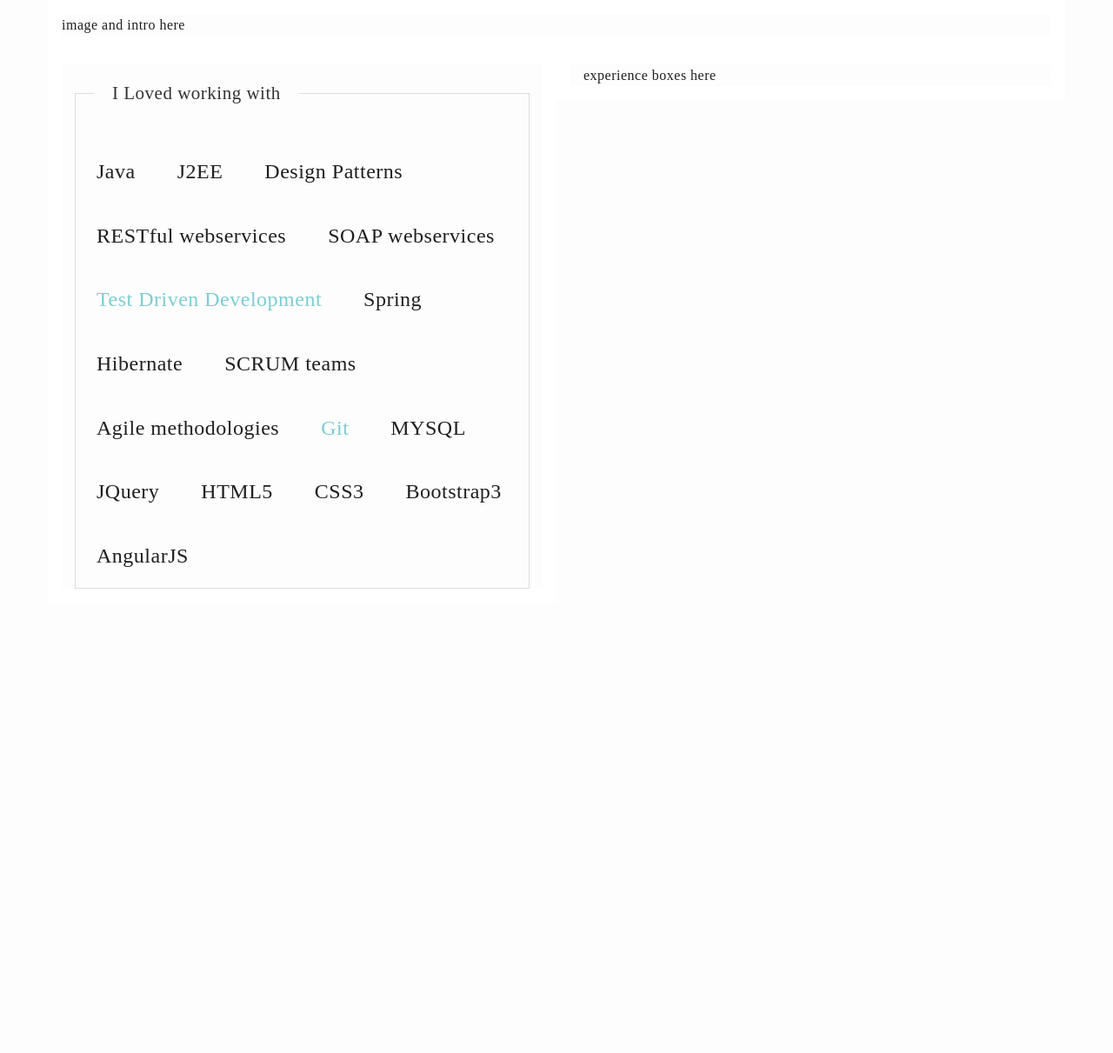
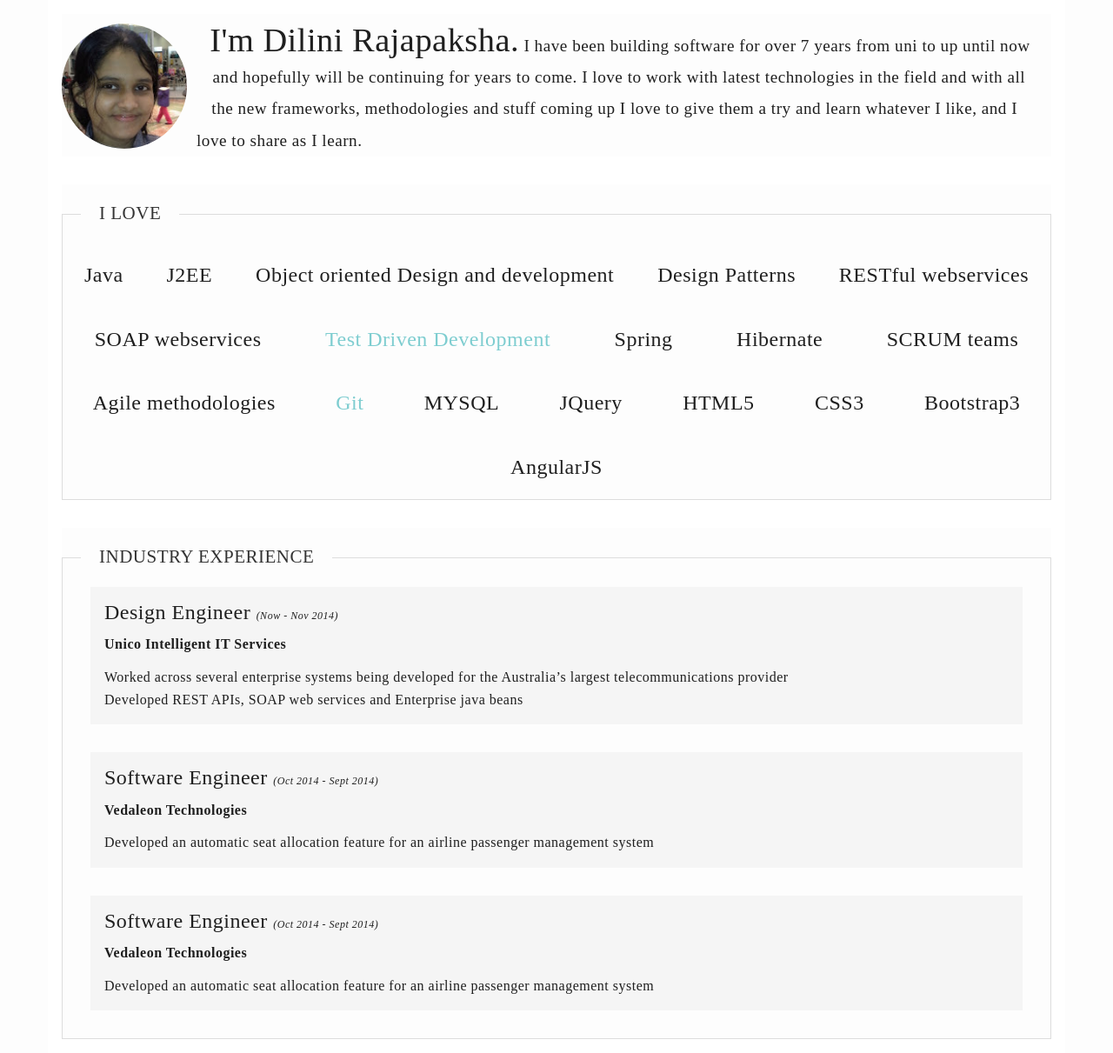
Before and after one commit to DiliniRajapaksha/DeveloperJournal, a Jekyll site: the page built from about.html, in a window 1280 px wide. Shown: the whole page at 87% size. Built offline with Jekyll 4.4.1, drawn with Linux system fonts in a browser that asks for light colours; nearby versions of some CDN libraries; before the commit the page ends 900 px from its top, so only the background shows below that.

Commit message:
update profile

```diff
--- a/about.html
+++ b/about.html
@@ -8,16 +8,18 @@ title: Dilini Rajapaksha
 
   <div class="row">
      <div class="box">
-        image and intro here
+        <img class="img-circle img-shape" src="{{ "/assets/img/self.jpg" | prepend: site.baseurl }}">
+        <div class="shape-text"><span class="lg-txt">I'm Dilini Rajapaksha.</span> I have been building software for over 7 years from uni to up until now and hopefully will be continuing for years to come. I love to work with latest technologies in the field and with all the new frameworks, methodologies and stuff coming up I love to give them a try and learn whatever I like, and I love to share as I learn.</div>
       </div>
   </div>
   <div class="row">
-     <div class="box col-lg-6">
+     <div class="box">
         <fieldset>
-          <legend>I Loved working with</legend>
-          <div class="flex-box">
+          <legend>I LOVE</legend>
+          <div class="flex-box-row">
             <div class="flex-item-text">Java</div>
             <div class="flex-item-text">J2EE</div>
+            <div class="flex-item-text">Object oriented Design and development</div>
             <div class="flex-item-text">Design Patterns</div>
             <div class="flex-item-text">RESTful webservices</div>
             <div class="flex-item-text">SOAP webservices</div>
@@ -36,8 +38,33 @@ title: Dilini Rajapaksha
           </div>
        </fieldset>
       </div>
-      <div class="box col-lg-6">
-        experience boxes here
+  </div>
+
+  <div class="row">
+    <div class="box">
+
+      <fieldset>
+        <legend>INDUSTRY EXPERIENCE</legend>
+        <div class="flex-box-col inner-box">
+          <h3>Design Engineer <span class="h3-meta">(Now - Nov 2014)</span></h3>
+          <a href="http://www.unico.com.au/"><h5 class="h5-sub">Unico Intelligent IT Services</h5></a>
+          <div>Worked across several enterprise systems being developed for the Australia’s largest telecommunications provider</div>
+          <div>Developed REST APIs, SOAP web services and Enterprise java beans</div>
+        </div>
+
+         <div class="flex-box-col inner-box">
+          <h3>Software Engineer <span class="h3-meta">(Oct 2014 - Sept 2014)</span></h3>
+          <a href="http://www.vedaleon.com.au//"><h5 class="h5-sub">Vedaleon Technologies</h5></a>
+          <div>Developed an automatic seat allocation feature for an airline passenger management system</div>
+        </div>
+
+        <div class="flex-box-col inner-box">
+          <h3>Software Engineer <span class="h3-meta">(Oct 2014 - Sept 2014)</span></h3>
+          <a href="http://www.vedaleon.com.au//"><h5 class="h5-sub">Vedaleon Technologies</h5></a>
+          <div>Developed an automatic seat allocation feature for an airline passenger management system</div>
+        </div>
+
+      </fieldset>
     </div>
   </div>
   <!-- <div class="row">
--- a/css/main.scss
+++ b/css/main.scss
@@ -351,7 +351,7 @@ legend {
   width: auto!important;
   padding: 1em;
   margin-left: 1em;
-  margin-bottom: 20px;
+  margin-bottom: 0px;
   font-size: 21px;
   line-height: inherit;
   color: #333333;
@@ -362,11 +362,57 @@ fieldset{
    border: 1px groove #ddd !important;
 }
 
-.flex-box{
+.flex-box-row{
   display: flex;
   flex-wrap: wrap;
+  justify-content: space-around;
 }
 .flex-item-text{
   padding: 1em;
   font-size: 1.5em;
 }
+.flex-box-col{
+display: flex;
+ flex-direction: column;
+}
+.flex-item-line{
+  padding: 1em;
+  font-size: 1.5em;
+}
+
+.img-circle{
+  border-radius: 50%!important;
+}
+
+.img-shape{
+    shape-outside: circle();
+    width: 9em;
+    float: left;
+    margin-right: 3em;
+    margin-top: 0.7em;
+}
+
+.inner-box{
+    margin-left: 2em;
+    margin-right: 2em;
+    margin-bottom: 2em;
+    background-color: #f5f5f5;
+    padding: 1em;
+}
+
+.lg-txt{
+  font-size: 2em;
+}
+
+.shape-text{
+  padding-top: 0.6em;
+  font-size: 1.2em;
+  line-height: 1.9em;
+}
+.h3-meta{
+  font-size: 0.5em;
+  font-style: italic;
+}
+.h5-sub{
+  margin-top: 0px;
+}
```
